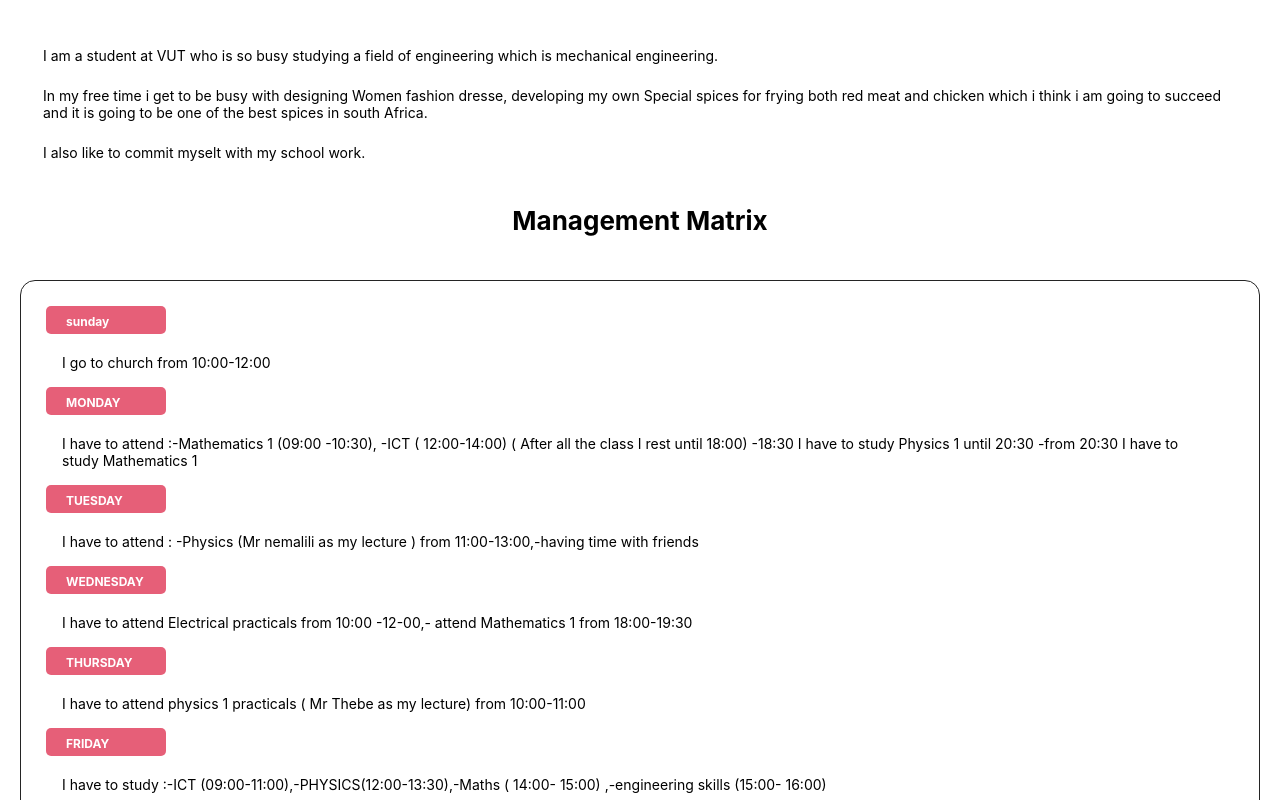
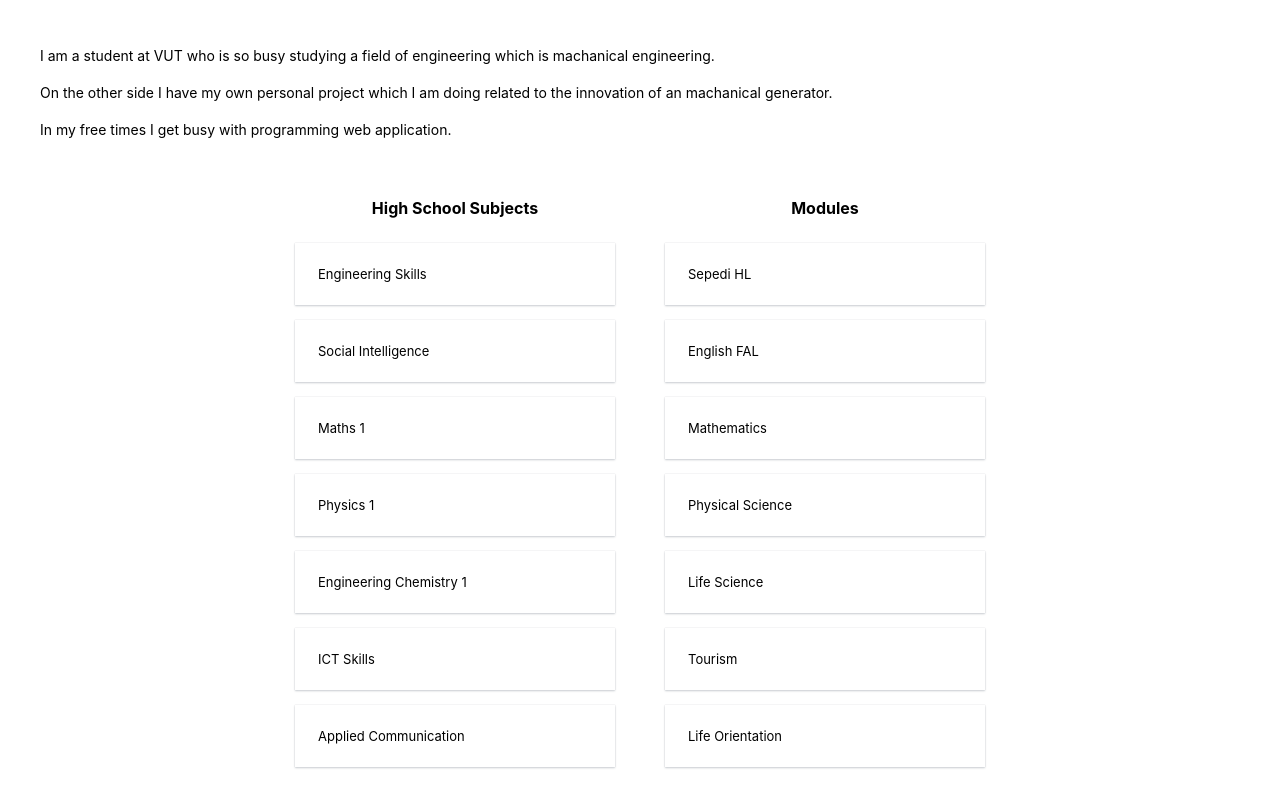
Before and after one commit to Mulelur/temosho, a React (Create React App) app: page /expertise in a window 1280 px wide. Shown: the part 440-1240 px from the top of the page. Built offline with nearby package versions, Linux system fonts and the light colour scheme.

Commit message:
add subject

```diff
--- a/src/components/expertise/index.js
+++ b/src/components/expertise/index.js
@@ -8,6 +8,11 @@ import {
   MMContent,
   MMText,
   MMTitle,
+  Title,
+  Subjects,
+  List,
+  ListItem,
+  Group,
 } from "./styles/expertise";
 
 export default function Expertise({ children, ...restProps }) {
@@ -41,3 +46,22 @@ Expertise.MMText = function ExpertiseMMText({ children, ...restProps }) {
 Expertise.MMTitle = function ExpertiseMMTitle({ children, ...restProps }) {
   return <MMTitle {...restProps}>{children}</MMTitle>;
 };
+Expertise.Title = function ExpertiseTitle({ children, ...restProps }) {
+  return <Title>{children}</Title>;
+};
+
+Expertise.List = function ExpertiseList({ children, ...restProps }) {
+  return <List>{children}</List>;
+};
+
+Expertise.ListItem = function ExpertiseListItem({ children, ...restProps }) {
+  return <ListItem>{children}</ListItem>;
+};
+
+Expertise.Subjects = function ExpertiseSubjects({ children, ...restProps }) {
+  return <Subjects>{children}</Subjects>;
+};
+
+Expertise.Group = function ExpertiseGruop({ children }) {
+  return <Group>{children}</Group>;
+};
--- a/src/components/expertise/styles/expertise.js
+++ b/src/components/expertise/styles/expertise.js
@@ -9,7 +9,7 @@ export const Content = styled.div``;
 
 export const Text = styled.p`
   font-size: 1.4rem;
-  margin: 2.3rem;
+  margin: 2rem;
 `;
 
 export const MMTitle = styled.h2`
@@ -44,3 +44,51 @@ export const MMText = styled.p`
   margin: 1.6rem;
   font-size: 1.4rem;
 `;
+
+export const Title = styled.h3`
+  font-size: 1.6rem;
+  text-transform: capitalize;
+`;
+
+export const List = styled.ul`
+  list-style: none;
+  margin: 1rem;
+  width: 35rem;
+`;
+
+export const ListItem = styled.li`
+  font-size: 1.3rem;
+  text-transform: capitalize;
+  padding: 2rem;
+  margin: 1.5rem;
+  heigth: 5rem;
+  padding: 2.3rem;
+  @media (max-width: 856px) {
+    width: 100%;
+  }
+  transition: all 0.5s;
+  box-shadow: 0 0 1px 0 rgba(6, 24, 44, 0.18), 0 1px 2px 0 rgba(6, 24, 44, 0.2);
+  &:hover {
+    box-shadow: 0 13px 27px -5px rgba(50, 50, 93, 0.25),
+      0 8px 16px -8px rgba(0, 0, 0, 0.3), 0 -6px 16px -6px rgba(0, 0, 0, 0.025);
+  }
+`;
+
+export const Subjects = styled.div`
+  align-items: center;
+  justify-content: center;
+  padding: 2rem;
+  display: flex;
+  @media (max-width: 856px) {
+    flex-direction: column;
+    margin: 0 2rem;
+  }
+  margin-top: 4rem;
+`;
+
+export const Group = styled.div`
+  display: flex;
+  align-items: center;
+  flex-direction: column;
+  justify-content: center;
+`;
--- a/src/container/expertise/expertise.js
+++ b/src/container/expertise/expertise.js
@@ -1,6 +1,7 @@
 import React from "react";
 import { Expertise } from "../../components";
 import { MMData } from "../../data/mmData";
+import { subjectData1, subjectData2 } from "../../data/subjectData";
 
 export default function ExpertiseContainer() {
   return (
@@ -8,18 +9,34 @@ export default function ExpertiseContainer() {
       <Expertise.Content>
         <Expertise.Text>
           I am a student at VUT who is so busy studying a field of engineering
-          which is mechanical engineering.
+          which is machanical engineering.
         </Expertise.Text>
         <Expertise.Text>
-          In my free time i get to be busy with designing Women fashion dresse,
-          developing my own Special spices for frying both red meat and chicken
-          which i think i am going to succeed and it is going to be one of the
-          best spices in south Africa.
+          On the other side I have my own personal project which I am doing
+          related to the innovation of an machanical generator.
         </Expertise.Text>
         <Expertise.Text>
-          I also like to commit myselt with my school work.
+          In my free times I get busy with programming web application.
         </Expertise.Text>
       </Expertise.Content>
+      <Expertise.Subjects>
+        <Expertise.Group>
+          <Expertise.Title>High School Subjects</Expertise.Title>
+          <Expertise.List>
+            {subjectData2.map((item) => {
+              return <Expertise.ListItem>{item.sbj}</Expertise.ListItem>;
+            })}
+          </Expertise.List>
+        </Expertise.Group>
+        <Expertise.Group>
+          <Expertise.Title>Modules</Expertise.Title>
+          <Expertise.List>
+            {subjectData1.map((item) => {
+              return <Expertise.ListItem>{item.sbj}</Expertise.ListItem>;
+            })}
+          </Expertise.List>
+        </Expertise.Group>
+      </Expertise.Subjects>
       <Expertise.MMTitle>Management Matrix</Expertise.MMTitle>
       <Expertise.MM>
         {MMData.map((item) => {
--- /dev/null
+++ b/src/data/subjectData.js
@@ -0,0 +1,19 @@
+export const subjectData1 = [
+  { sbj: "Sepedi HL" },
+  { sbj: "English FAL" },
+  { sbj: "Mathematics " },
+  { sbj: "Physical Science " },
+  { sbj: "Life Science" },
+  { sbj: "Tourism" },
+  { sbj: "Life Orientation" },
+];
+
+export const subjectData2 = [
+  { sbj: "Engineering Skills" },
+  { sbj: "Social Intelligence " },
+  { sbj: "Maths 1" },
+  { sbj: "Physics 1" },
+  { sbj: "Engineering Chemistry 1" },
+  { sbj: "ICT Skills" },
+  { sbj: "Applied Communication" },
+];
```
Also changed, not shown: 1 other file (tests, documents, lock files or other folders).
